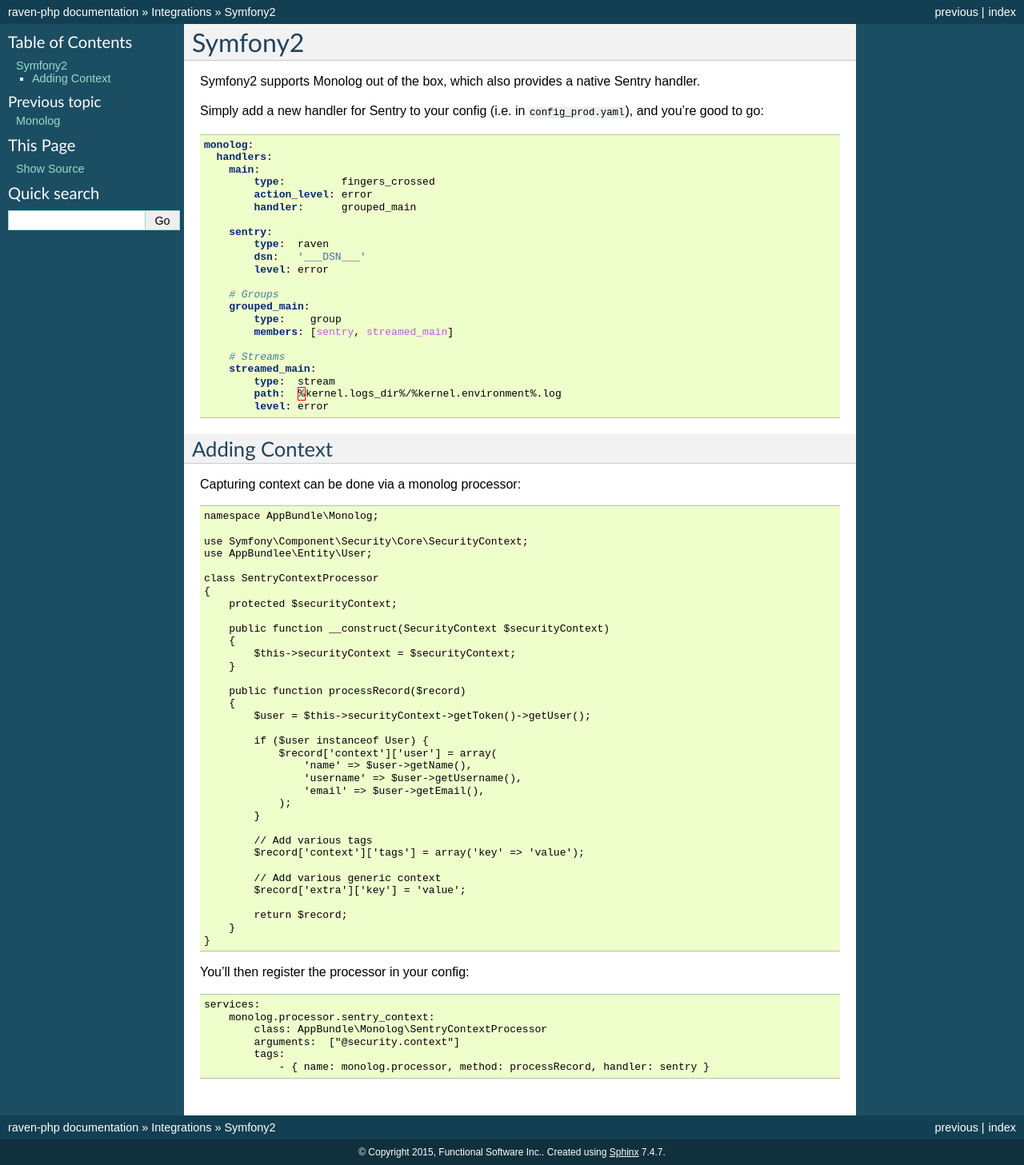
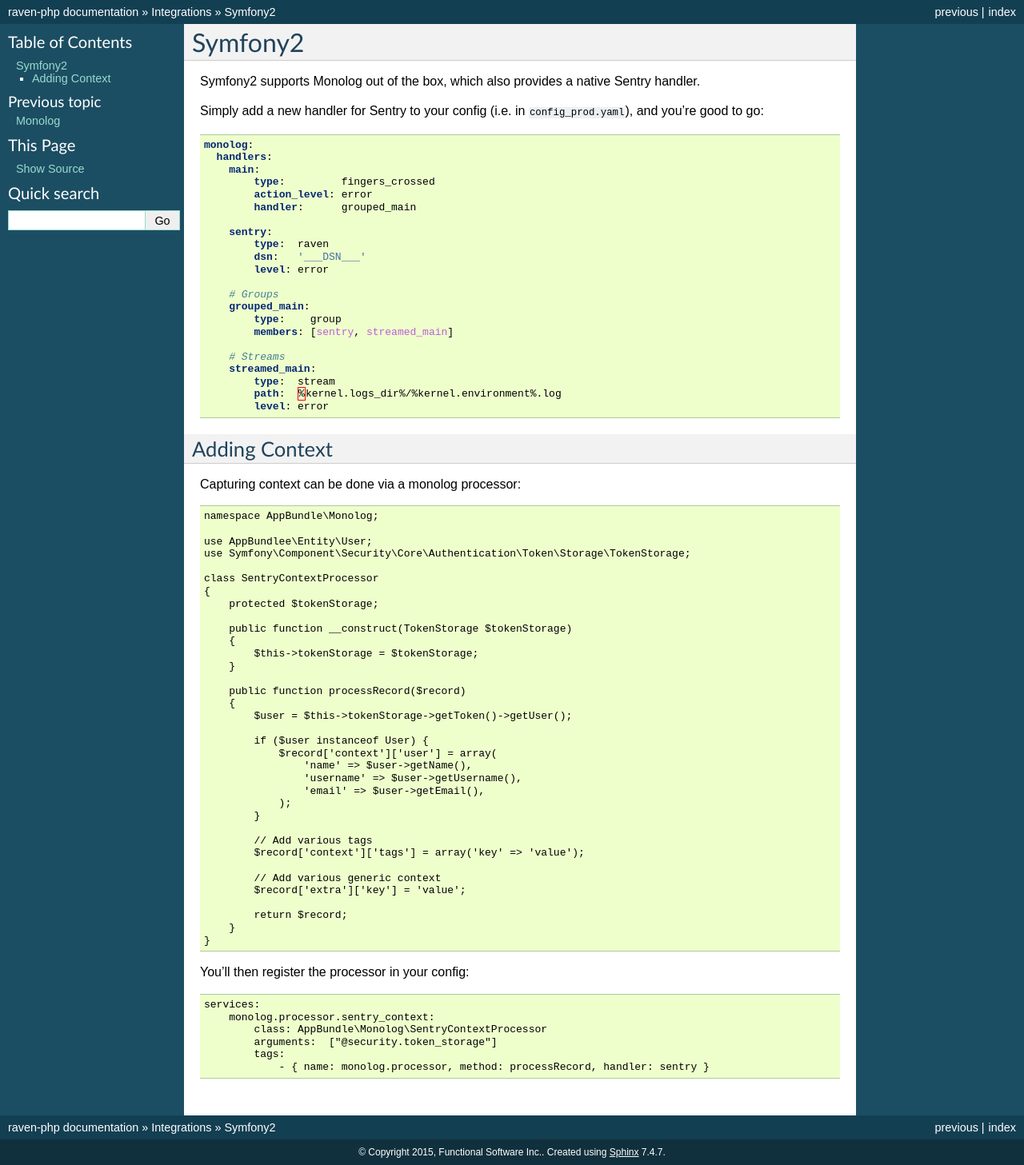
Before and after one commit to getsentry/sentry-php, a Sphinx documentation site: the page built from docs/integrations/symfony2.rst, in a window 1280 px wide. Shown: the whole page at 80% size. Built offline with Sphinx 7.4.7, drawn with Linux system fonts in a browser that asks for light colours; the version number could not be read and is left out.

Commit message:
Use TokenStorage instead of SecurityContext
SecurityContext is deprecated since Symfony 2.6

```diff
--- a/docs/integrations/symfony2.rst
+++ b/docs/integrations/symfony2.rst
@@ -39,21 +39,21 @@
 
     namespace AppBundle\Monolog;
 
-    use Symfony\Component\Security\Core\SecurityContext;
     use AppBundlee\Entity\User;
+    use Symfony\Component\Security\Core\Authentication\Token\Storage\TokenStorage;
 
     class SentryContextProcessor
     {
-        protected $securityContext;
+        protected $tokenStorage;
 
-        public function __construct(SecurityContext $securityContext)
+        public function __construct(TokenStorage $tokenStorage)
         {
-            $this->securityContext = $securityContext;
+            $this->tokenStorage = $tokenStorage;
         }
 
         public function processRecord($record)
         {
-            $user = $this->securityContext->getToken()->getUser();
+            $user = $this->tokenStorage->getToken()->getUser();
 
             if ($user instanceof User) {
                 $record['context']['user'] = array(
@@ -80,6 +80,6 @@
     services:
         monolog.processor.sentry_context:
             class: AppBundle\Monolog\SentryContextProcessor
-            arguments:  ["@security.context"]
+            arguments:  ["@security.token_storage"]
             tags:
                 - { name: monolog.processor, method: processRecord, handler: sentry }
```
